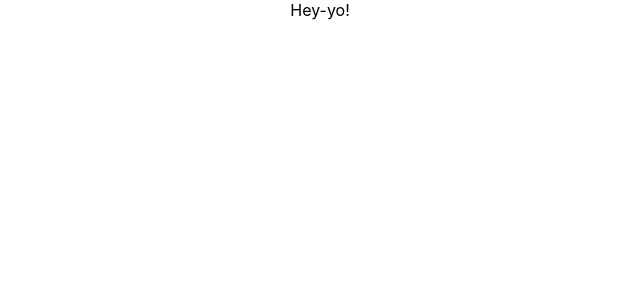
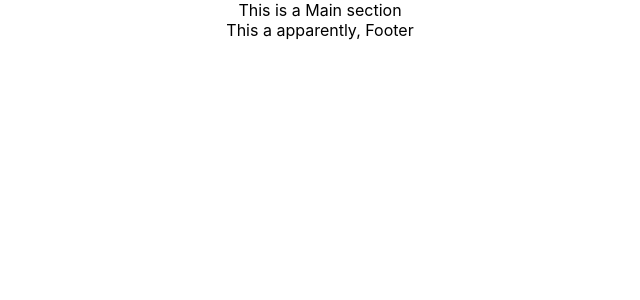
Before and after one commit to DanaKLym/lil-lemon, a React (Create React App) app: page / in a window 1280 px wide. Shown: the top 300 px of the page, without its empty margins (320-960 px from the left). Built offline with nearby package versions, Linux system fonts and the light colour scheme.

Commit message:
set semantic HTML

```diff
--- a/src/App.js
+++ b/src/App.js
@@ -1,10 +1,17 @@
 import "./App.css";
+import Header from "./Header";
+import Main from "./Main";
+import Footer from "./Footer";
 
 function App() {
   return (
-    <div className="App">
-      <div>Hey-yo!</div>
-    </div>
+    <>
+      <div className="App">
+        <Header />
+        <Main />
+        <Footer />
+      </div>
+    </>
   );
 }
 
--- /dev/null
+++ b/src/Footer.js
@@ -0,0 +1,9 @@
+function Footer() {
+  return (
+    <>
+      <div>This a apparently, Footer</div>
+    </>
+  );
+}
+
+export default Footer;
--- /dev/null
+++ b/src/Header.js
@@ -0,0 +1,8 @@
+import Nav from "./Nav";
+
+function Header() {
+  return;
+  <Nav />;
+}
+
+export default Header;
--- /dev/null
+++ b/src/Main.js
@@ -0,0 +1,9 @@
+function Main() {
+  return (
+    <>
+      <div>This is a Main section</div>
+    </>
+  );
+}
+
+export default Main;
--- /dev/null
+++ b/src/Nav.js
@@ -0,0 +1,9 @@
+function Nav() {
+  return (
+    <>
+      <div>This is a Navbar</div>
+    </>
+  );
+}
+
+export default Nav;
```
Also changed, not shown: src/Logo.js (added, +8 -0 lines), src/logoRest.png (added).
